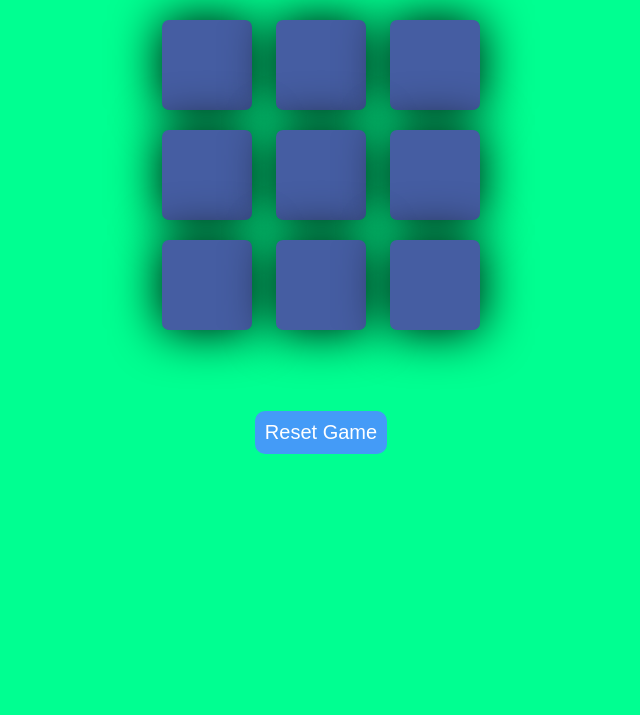
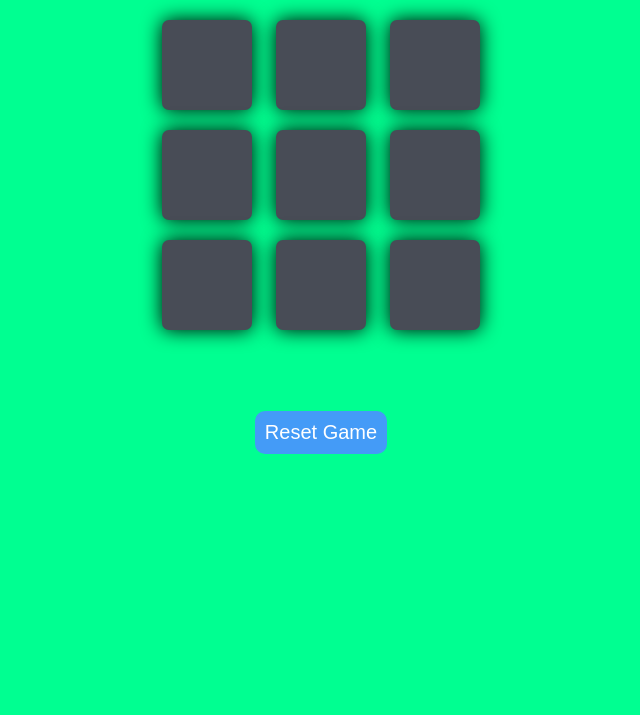
Before and after one commit to ChinmayaMeher/Tic_Tac_Toe-_Game, a plain HTML site: page index.html in a window 1280 px wide. Shown: the part 85-800 px from the top of the page, without its empty margins (319-959 px from the left). Drawn offline with Linux system fonts and the light colour scheme.

Commit message:
button color

```diff
--- a/Style.css
+++ b/Style.css
@@ -1,5 +1,4 @@
 * {
-  margin: 1;
   padding: 1px;
   justify-items: center;
   color: rgb(255, 0, 0);
@@ -10,7 +9,7 @@ body {
   text-align: center;
 }
 .container {
-  height: 62vh;
+  height: 54vh;
   justify-items: center;
   align-items: center;
   width: 450px;
@@ -26,12 +25,12 @@ body {
   height: 90px;
   width: 90px;
   border-radius: 7px;
-  box-shadow: 0px 0 50px rgb(0, 0, 0);
+  box-shadow: 0px 0 20px rgb(0, 0, 0);
   margin: 10px;
   font-size: 50px;
   font-weight: bold;
   color: yellow;
-  background-color: rgb(69, 93, 162);
+  background-color: rgb(72, 76, 86);
   position: static;
   border: none;
   overflow: hidden;
@@ -55,6 +54,7 @@ body {
   color: white;
   border-radius: 10px;
   border: none;
+  margin-bottom: 50px;
 }
 
 #new-btn {
@@ -68,8 +68,9 @@ body {
 }
 
 #msg {
-  color: #ffffc7;
+  color: #fff700;
   font-size: 30px;
+  font-weight: 700;
 }
 
 .msg-container {
```
